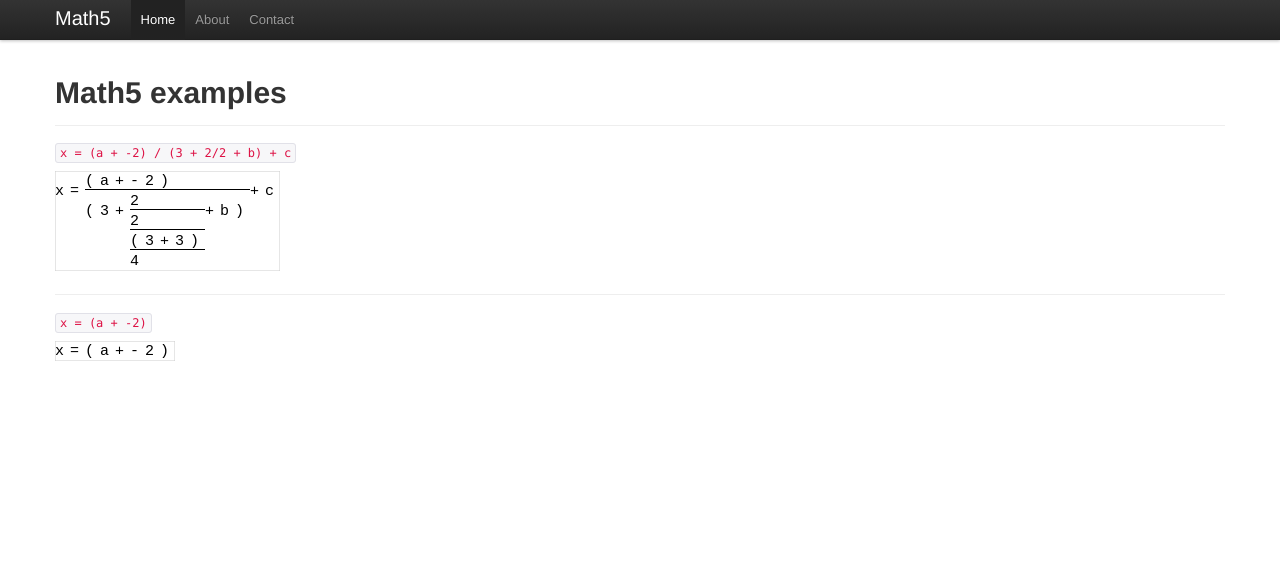
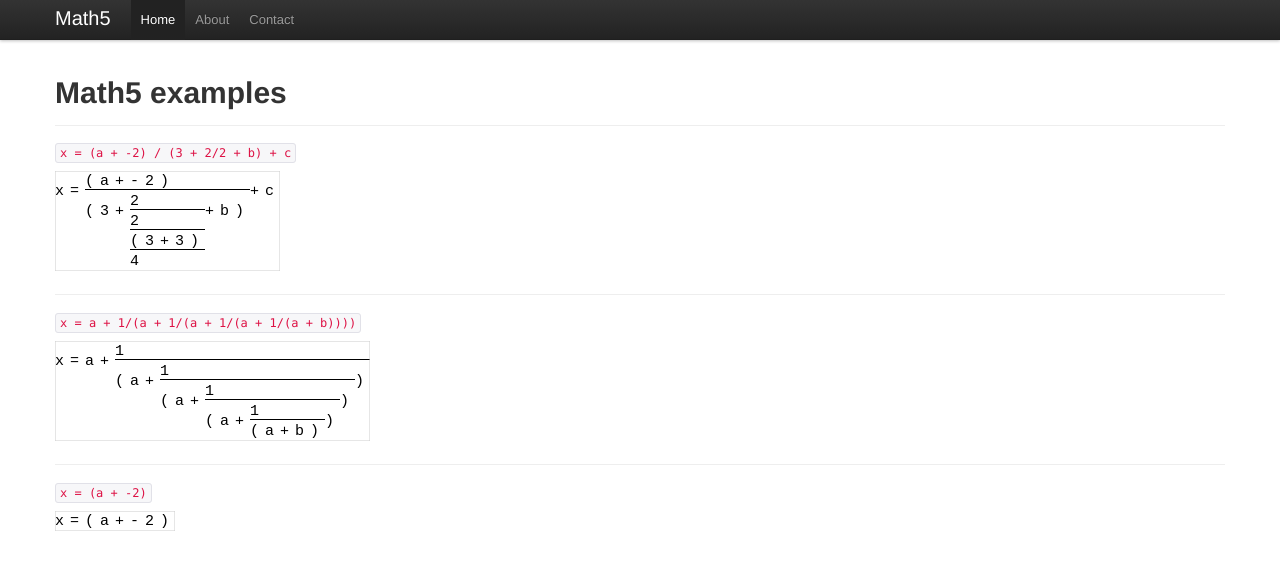
Before and after one commit to alaingilbert/math5, a plain HTML site: page index.html in a window 1280 px wide. Drawn offline with Linux system fonts and the light colour scheme.

Commit message:
new example

```diff
--- a/index.html
+++ b/index.html
@@ -46,6 +46,9 @@
 <p><code>x = (a + -2) / (3 + 2/2 + b) + c</code></p>
 <div class="math">x = (a + -2) / (3 + 2/2/(3+3)/4 + b) + c</div>
 <hr />
+<p><code>x = a + 1/(a + 1/(a + 1/(a + 1/(a + b))))</code></p>
+<div class="math">x = a + 1/(a+1/(a+1/(a+1/(a+b))))</div>
+<hr />
 <p><code>x = (a + -2)</code></p>
 <div class="math">x = (a + -2)</div>
 <!-- <div class="math">x = (-b +- sqrt(b^2 - 4ac)) / (2a)</div> -->
```
